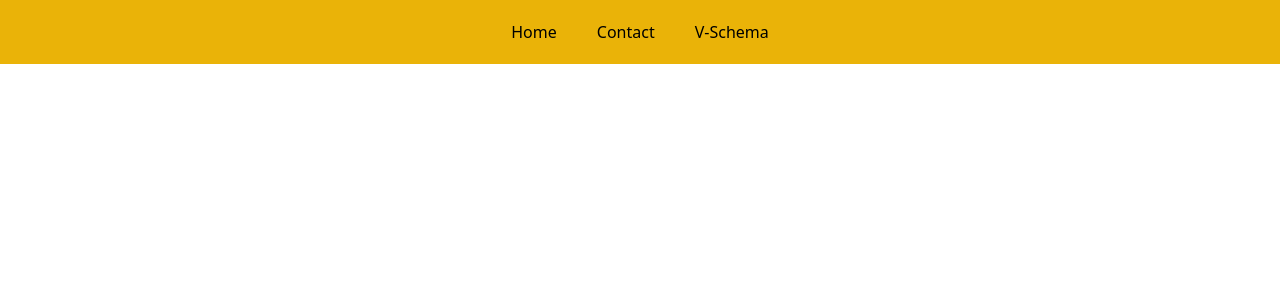
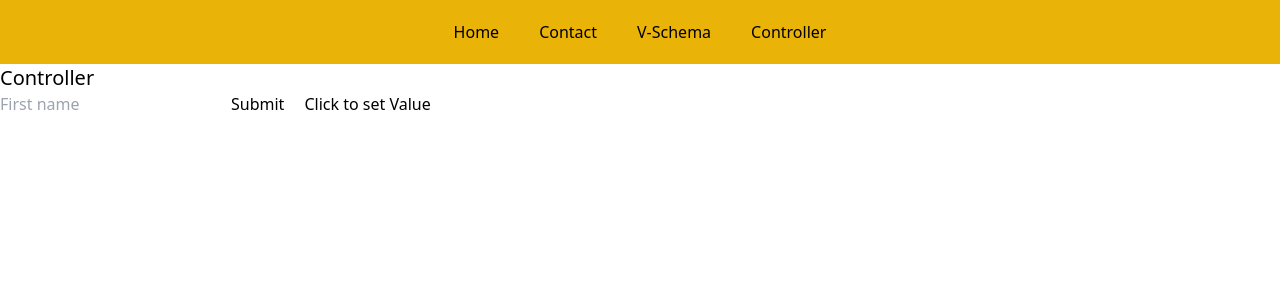
Before and after one commit to kalazaraeducation/react-hook-form, a React (Create React App) app: page /controller in a window 1280 px wide. Shown: the top 300 px of the page. Built offline with nearby package versions, Linux system fonts and the light colour scheme; the HTML template or start-up script is replaced by a standard one.

Commit message:
21-22-Controller

```diff
--- a/src/App.js
+++ b/src/App.js
@@ -6,6 +6,7 @@ import Home from "./pages/Home";
 import Contact from "./pages/Contact";
 import Navbar from "./pages/Navbar";
 import ValidationSchema from "./pages/ValidationSchema";
+import ControllerInput from "./pages/Controller";
 
 const queryClient = new QueryClient();
 
@@ -18,6 +19,7 @@ function App() {
           <Route path="/" element={<Home />} />
           <Route path="/contact" element={<Contact />} />
           <Route path="validation-schema" element={<ValidationSchema />} />
+          <Route path="/controller" element={<ControllerInput />} />
         </Routes>
       </Router>
     </QueryClientProvider>
--- /dev/null
+++ b/src/pages/Controller.js
@@ -0,0 +1,61 @@
+import { useForm, Controller } from "react-hook-form";
+import * as Yup from "yup";
+import { yupResolver } from "@hookform/resolvers/yup";
+
+const ControllerInput = () => {
+  const initialValues = {
+    fname: "",
+  };
+
+  const validationSchema = Yup.object({
+    fname: Yup.string()
+      .required("FName is Required.")
+      .length(10, "FName should be equal to 10 characters."),
+  });
+
+  const {
+    register,
+    handleSubmit,
+    formState: { errors },
+    setValue,
+    control,
+  } = useForm({
+    defaultValues: initialValues,
+    resolver: yupResolver(validationSchema),
+    mode: "all",
+  });
+
+  const handleData = (values) => {
+    console.log("we will hit some random api in this callback");
+  };
+
+  return (
+    <>
+      <h1 className="text-xl">Controller</h1>
+      <form onSubmit={handleSubmit(handleData)}>
+        <Controller
+          control={control}
+          name="test"
+          render={({ field }) => (
+            <input {...field} type="text" placeholder="First name" />
+          )}
+        />
+
+        {errors.fname && <p>{errors.fname.message}</p>}
+
+        <input type="submit" />
+        <button
+          className="ml-5"
+          type="button"
+          onClick={() => {
+            setValue("test", "kalazaraed");
+          }}
+        >
+          Click to set Value
+        </button>
+      </form>
+    </>
+  );
+};
+
+export default ControllerInput;
--- a/src/pages/Navbar.js
+++ b/src/pages/Navbar.js
@@ -14,6 +14,9 @@ const Navbar = () => {
         <li>
           <NavLink to="/validation-schema">V-Schema</NavLink>
         </li>
+        <li>
+          <NavLink to="/controller">Controller</NavLink>
+        </li>
       </ul>
     </div>
   );
```
